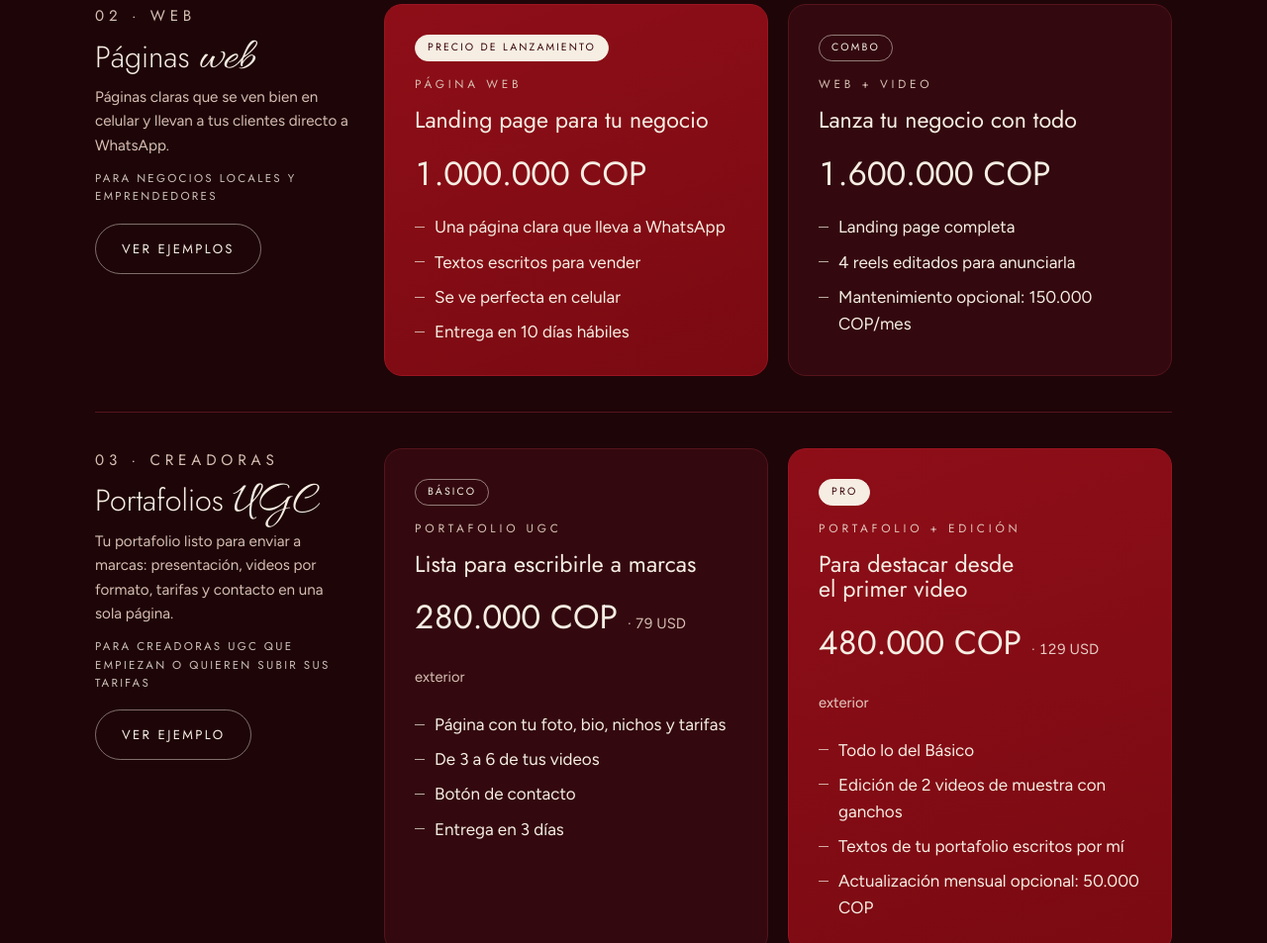
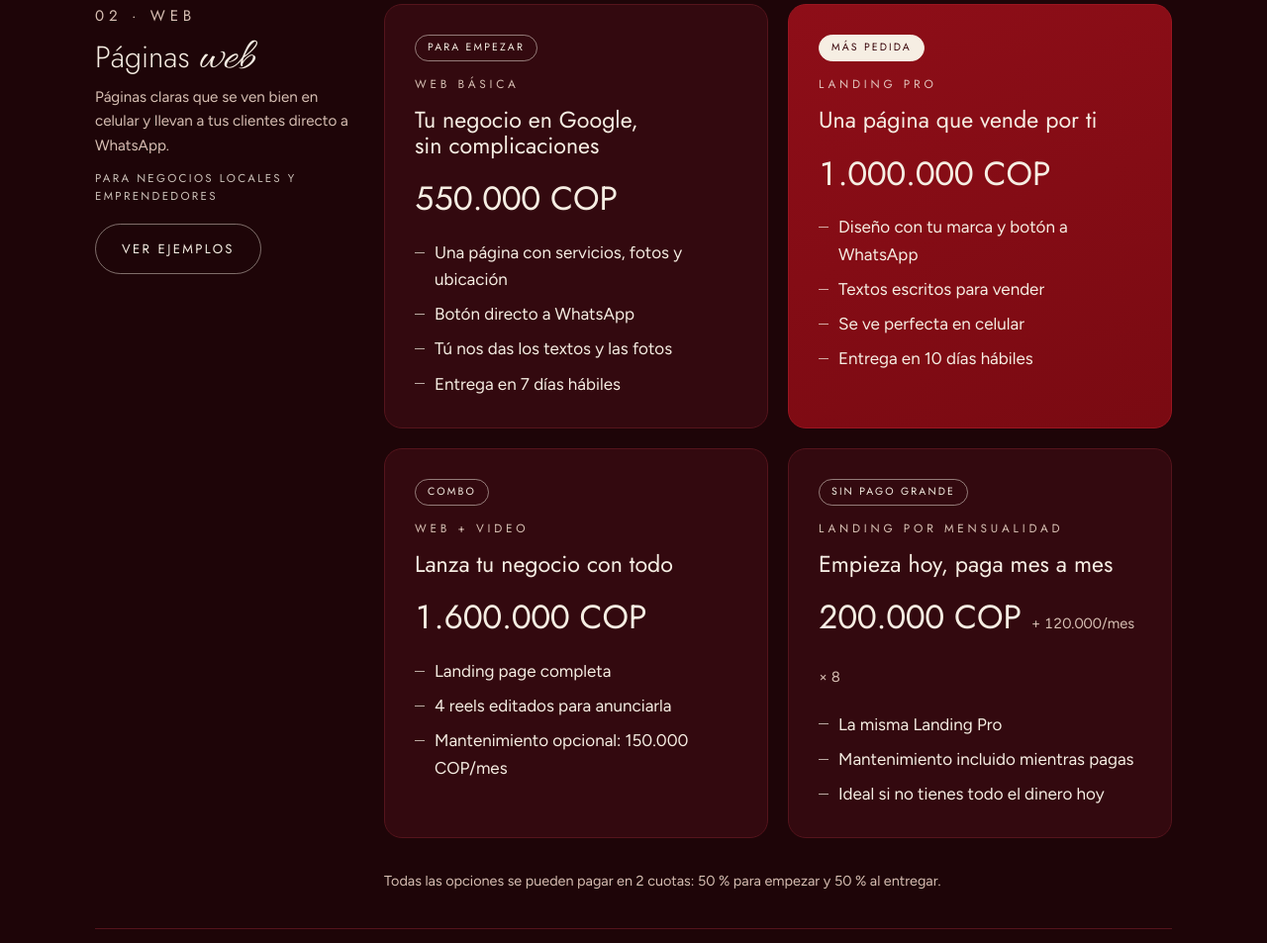
Before and after one commit to helenmoragarzo11-ship-it/helen-morales, a plain HTML site: page index.html in a window 1280 px wide. Shown: the part 4261-5214 px from the top of the page at 99% size. Drawn offline with Linux system fonts and the light colour scheme.

Commit message:
Agregar Web Básica, landing por mensualidad y pago en 2 cuotas
Co-Authored-By: Claude Opus 5.5 <noreply@anthropic.com>
Claude-Session: https://claude.ai/code/session_01G6qCgm818QGYZiQ7nGgXpc

```diff
--- a/index.html
+++ b/index.html
@@ -130,7 +130,8 @@ section{padding-block:80px}
 .svc-intro p{color:var(--muted);font-size:.95rem}
 .svc-intro .for{font-family:var(--wide);font-size:.72rem;letter-spacing:.2em;text-transform:uppercase;color:var(--crema);opacity:.8}
 .jump{display:flex;gap:10px;flex-wrap:wrap;margin-bottom:28px}
-@media (max-width: 860px){.svc-group{grid-template-columns:1fr;gap:20px}}
+.svc-group .pay-note{grid-column:2;margin-top:0}
+@media (max-width: 860px){.svc-group{grid-template-columns:1fr;gap:20px}.svc-group .pay-note{grid-column:auto}}
 
 
 /* ejemplos */
@@ -363,13 +364,25 @@ footer .helen{font-size:2rem;color:var(--crema)}
         <a class="btn ghost" href="#ejemplos" style="align-self:flex-start;margin-top:6px">Ver ejemplos</a>
       </div>
     <div class="services">
+      <article class="svc">
+        <span class="tag-pill">Para empezar</span>
+        <p class="eyebrow">Web Básica</p>
+        <h3>Tu negocio en Google, sin complicaciones</h3>
+        <p class="price">550.000 COP</p>
+        <ul>
+          <li>Una página con servicios, fotos y ubicación</li>
+          <li>Botón directo a WhatsApp</li>
+          <li>Tú nos das los textos y las fotos</li>
+          <li>Entrega en 7 días hábiles</li>
+        </ul>
+      </article>
       <article class="svc featured">
-        <span class="tag-pill">Precio de lanzamiento</span>
-        <p class="eyebrow">Página web</p>
-        <h3>Landing page para tu negocio</h3>
+        <span class="tag-pill">Más pedida</span>
+        <p class="eyebrow" style="color:var(--crema);opacity:.8">Landing Pro</p>
+        <h3>Una página que vende por ti</h3>
         <p class="price">1.000.000 COP</p>
         <ul>
-          <li>Una página clara que lleva a WhatsApp</li>
+          <li>Diseño con tu marca y botón a WhatsApp</li>
           <li>Textos escritos para vender</li>
           <li>Se ve perfecta en celular</li>
           <li>Entrega en 10 días hábiles</li>
@@ -386,7 +399,19 @@ footer .helen{font-size:2rem;color:var(--crema)}
           <li>Mantenimiento opcional: 150.000 COP/mes</li>
         </ul>
       </article>
+      <article class="svc">
+        <span class="tag-pill">Sin pago grande</span>
+        <p class="eyebrow">Landing por mensualidad</p>
+        <h3>Empieza hoy, paga mes a mes</h3>
+        <p class="price">200.000 COP <small>+ 120.000/mes × 8</small></p>
+        <ul>
+          <li>La misma Landing Pro</li>
+          <li>Mantenimiento incluido mientras pagas</li>
+          <li>Ideal si no tienes todo el dinero hoy</li>
+        </ul>
+      </article>
     </div>
+    <p class="note pay-note">Todas las opciones se pueden pagar en 2 cuotas: 50 % para empezar y 50 % al entregar.</p>
     </div>
 
     <div class="svc-group" id="ugc">
```
